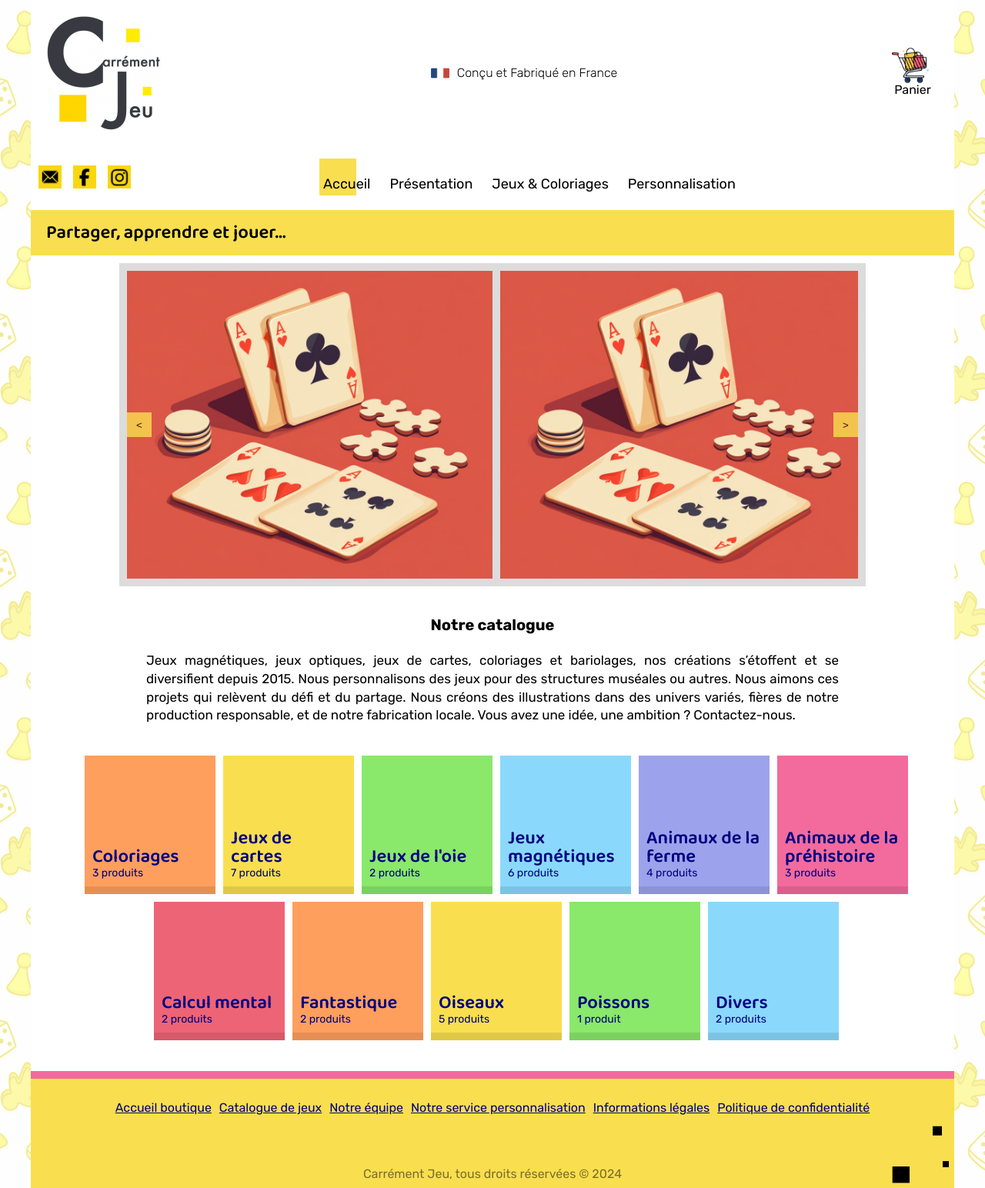
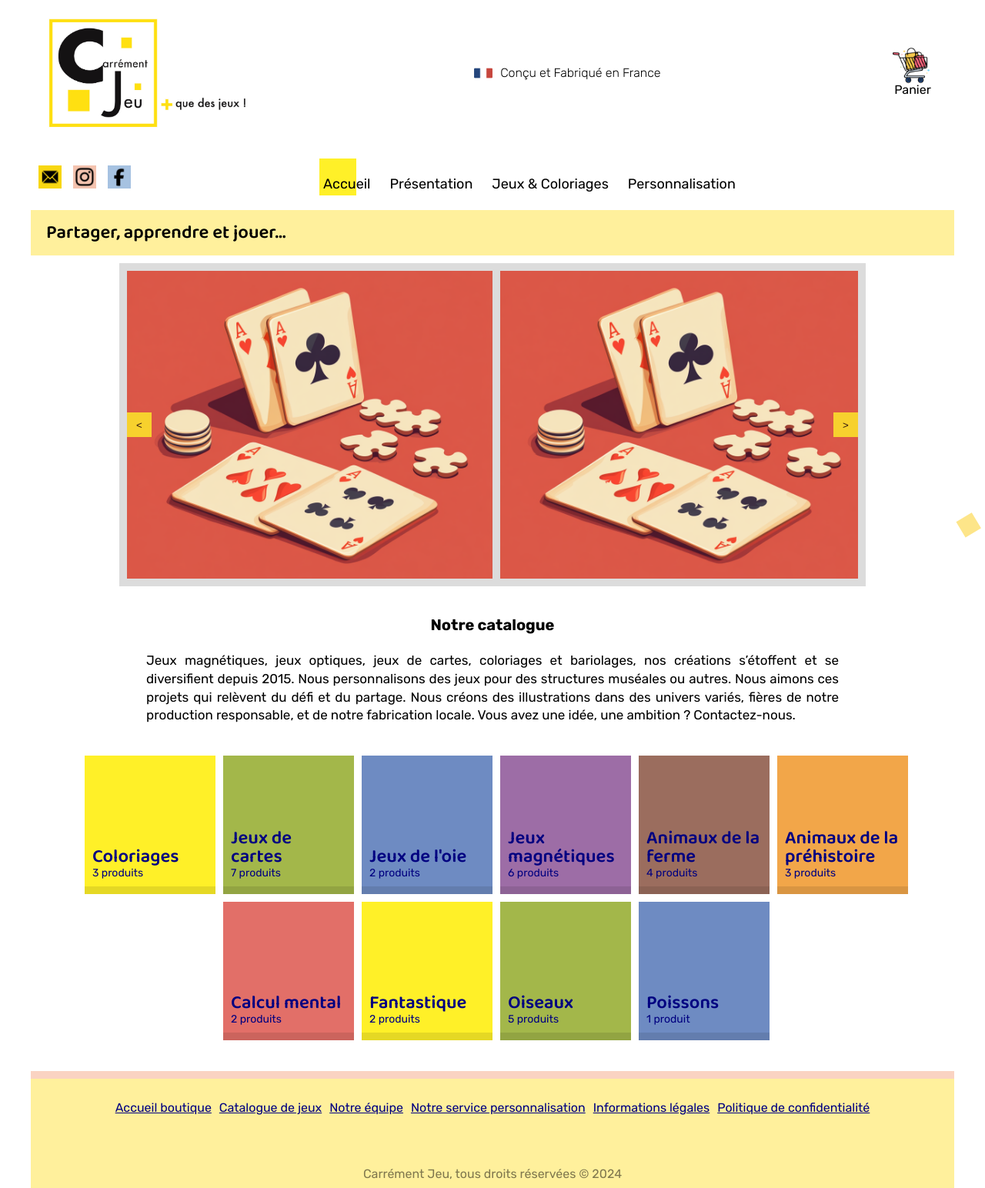
Before and after one commit to kittender/carrementjeu, a PHP site: page /homepage.html in a window 1280 px wide. Shown: the whole page at 77% size. Run offline with PHP 8.4, Linux system fonts and the light colour scheme.

Commit message:
Mockup v11112024

```diff
--- a/homepage.html
+++ b/homepage.html
@@ -8,8 +8,12 @@
 <body>
 <header class="cj-header">
     <h1 class="aria">Carrément Jeu</h1>
-    <h2 class="aria">Boutique française de jeux</h2>
+    <h2 class="aria">Boutique en ligne de jeux de société</h2>
+
     <img class="cj-logo" src="assets/images/header-logo.png" alt="Carrément Jeu, plus que des jeux !">
+    <img class="cj-logo-mobile" src="assets/images/header-logo-mobile.png" alt="Carrément Jeu, plus que des jeux !">
+    <img class="cj-logo-mini" src="assets/images/header-logo-mini.png" alt="Carrément Jeu, plus que des jeux !">
+
     <div class="cj-mif">
         <img src="assets/icons/icon-mif.png" title="Made In France" alt="Logo MIF">
         <p>Conçu et Fabriqué en France</p>
@@ -22,8 +26,8 @@
 <nav class="cj-menu">
     <ul class="cj-socials">
         <li><a href="#"><img src="assets/icons/icon-social-contact.png" title="Contact" alt="Envoyez-nous un message"></a></li>
+        <li><a href="#"><img src="assets/icons/icon-social-instagram.png" title="Instagram" alt="Notre compte Instagram"></a></li>
         <li><a href="#"><img src="assets/icons/icon-social-facebook.png" title="Facebook" alt="Notre page Facebook"></a></li>
-        <li><a href="#"><img src="assets/icons/icon-social-instagram.png" title="Instagram" alt="Notre compte Instagram"></a></li>
     </ul>
     <ul class="cj-navigation">
         <li><a href="#">Accueil</a></li>
@@ -141,12 +145,6 @@
             <span class="cj-square-sub">1 produit</span>
         </span>
     </a>
-    <a href="#" class="cj-square">
-        <span class="cj-square-txt">
-            <span class="cj-square-title">Divers</span>
-            <span class="cj-square-sub">2 produits</span>
-        </span>
-    </a>
 </nav>
 
 <footer class="cj-footer">
--- a/styles/style.css
+++ b/styles/style.css
@@ -53,14 +53,22 @@ License: none (public domain)
 */
 
 :root {
-    --pink: #F26B9C;
-    --red: #ED6476;
-    --orange: #FF9F5E;
-    --yellow: #F9DF4F;
-    --green: #8AE86B;
-    --cyan: #8AD9FD;
-    --blue: #9CA3EC;
+    --purple: rgba(157,109,166);
+    --red: rgba(226,111,104);
+    --brown: rgba(155,109,94);
+    --orange: rgba(242,166,73);
+    --yellow: rgba(255,240,40);
+    --green: rgba(163,183,74);
+    --cyan: rgba(177,203,231);
+    --blue: rgba(110,139,194);
+    /* Lights colors */
     --gray: gainsboro;
+    --lavender: rgba(205,189,216);
+    --pink: rgba(250,211,194);
+    --taupe: rgba(210,188,170);
+    --peach: rgba(253,213,139);
+    --sand: rgba(255,240,156);
+    --mint: rgba(229,234,168);
 }
 
 /***********************************************
@@ -69,7 +77,7 @@ License: none (public domain)
  ***********************************************/
 
 html {
-    background-image: url("../assets/images/background-pattern-games-subtle.png");
+    background-image: url("../assets/images/background-pattern.png");
     background-repeat: repeat;
 }
 
@@ -124,6 +132,23 @@ a:active {
     justify-content: space-between;
     align-items: center;
     padding: 20px;
+}
+
+.cj-logo {
+    width: auto;
+    height: 150px;
+}
+
+.cj-logo-mobile {
+    display: none;
+    width: auto;
+    height: 90px;
+}
+
+.cj-logo-mini {
+    display: none;
+    width: auto;
+    height: 50px;
 }
 
 .cj-mif {
@@ -208,6 +233,7 @@ a:active {
 .cj-navigation {
     position: relative;
     display: flex;
+    flex-wrap: wrap;
     list-style: none;
     margin-top: 30px;
     gap: 25px;
@@ -286,6 +312,7 @@ a:active {
 }
 
 .cj-submenu:hover,
+.cj-submenu:focus-within,
 a:hover + .cj-submenu {
     opacity: 1;
     height: 120px;
@@ -296,7 +323,7 @@ a:hover + .cj-submenu {
     padding-bottom: 15px;
     font-family: 'Baloo Bhaina 2', monospace;
     font-size: 24px;
-    background-color: var(--yellow);
+    background-color: var(--sand);
 }
 
 .cj-hometitle {
@@ -308,11 +335,7 @@ a:hover + .cj-submenu {
 
 .cj-footer {
     margin-top: auto;
-    background: url("../assets/images/footer-logo.png");
-    background-size: 90px;
-    background-position: bottom right;
-    background-repeat: no-repeat;
-    background-color: var(--yellow);
+    background-color: var(--sand);
     border-top: 10px solid var(--pink);
 }
 
@@ -388,22 +411,22 @@ a:hover + .cj-submenu {
 }
 
 .cj-square:nth-child(7n+1) {
-    background-color: var(--orange);
+    background-color: var(--yellow);
 }
 .cj-square:nth-child(7n+2) {
-    background-color: var(--yellow);
+    background-color: var(--green);
 }
 .cj-square:nth-child(7n+3) {
-    background-color: var(--green);
+    background-color: var(--blue);
 }
 .cj-square:nth-child(7n+4) {
-    background-color: var(--cyan);
+    background-color: var(--purple);
 }
 .cj-square:nth-child(7n+5) {
-    background-color: var(--blue);
+    background-color: var(--brown);
 }
 .cj-square:nth-child(7n+6) {
-    background-color: var(--pink);
+    background-color: var(--orange);
 }
 .cj-square:nth-child(7n+7) {
     background-color: var(--red);
```
Also changed, not shown: styles/responsive.css (+133 -1 lines), assets/icons/icon-social-facebook.png, assets/icons/icon-social-instagram.png, assets/images/background-pattern-games-subtle.png (deleted), assets/images/background-pattern.png (added), assets/images/header-logo-mini.png (added), assets/images/header-logo-mobile.png (added), assets/images/header-logo.png.
